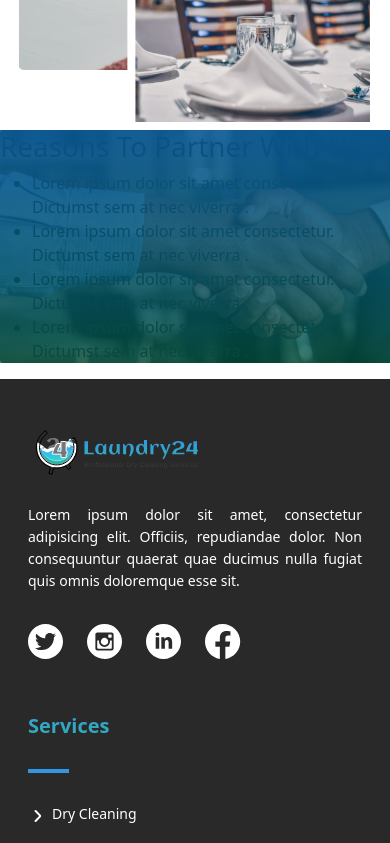
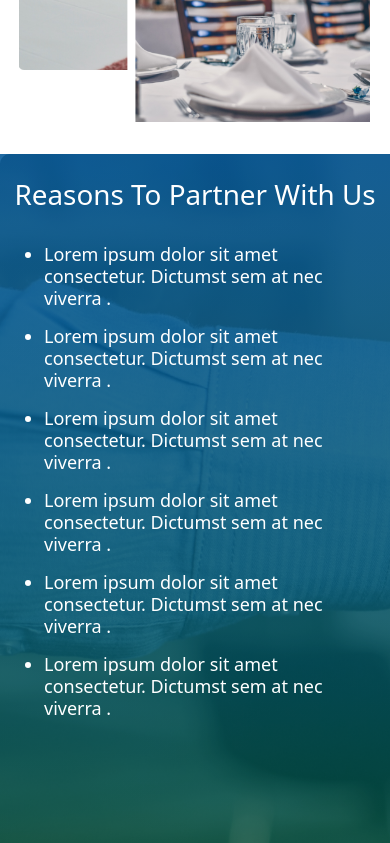
Before and after one commit to ahmed20008/Laundry-website, a React (Vite) app: page /partners in a window 390 px wide. Shown: the part 940-1783 px from the top of the page. Built offline with nearby package versions, Linux system fonts and the light colour scheme.

Commit message:
partners updated

```diff
--- a/src/components/Partners/Partners.css
+++ b/src/components/Partners/Partners.css
@@ -1,4 +1,4 @@
-.partners-heading h1{
+.partners-heading h1 {
     font-style: normal;
     font-weight: 400;
     font-size: 60px;
@@ -7,16 +7,60 @@
     font-feature-settings: 'liga' off;
     color: #292929;
 }
-.partners-reason{
-    position: relative;
+
+.partner-container {
+    height: 703px;
+    width: 100%;
+    color: white;
+    overflow: hidden;
     background-size: cover;
-    background-repeat: no-repeat;
+    background-repeat: no-repeat !important;
+    object-fit: cover !important;
 }
-.overlay {
-    position: absolute;
-    top: 0;
-    left: 0;
-    width: 100%;
-    height: 100%;
-    background: linear-gradient(0deg, rgba(0, 0, 0, 0.2), rgba(0, 0, 0, 0.2)), linear-gradient(180deg, rgba(9, 114, 195, 0.87) 0%, rgba(0, 109, 120, 0.75941) 75.74%, rgba(0, 119, 90, 0.66) 100%);
-  }
+
+.partners-reasons {
+    font-weight: 900;
+    font-size: 42px;
+    line-height: 54px;
+    color: #fff;
+    text-align: center;
+
+}
+
+.partner-container ul {
+    display: grid;
+    grid-template-columns: repeat(2, 1fr);
+}
+
+.partner-container ul li {
+    padding-top: 1rem;
+    padding-bottom: 1rem;
+    font-weight: 500;
+    font-size: 32px;
+    line-height: 42px;
+    margin-left: 1rem;
+}
+
+@media screen and (max-width: 991px) {
+    .partner-container ul {
+        grid-template-columns: repeat(1, 1fr);
+    }
+
+    .partner-container ul li {
+        font-size: 21px;
+        line-height: 32px;
+    }
+}
+
+@media screen and (max-width: 500px) {
+    .partner-container ul {
+        padding-left: 1rem;
+    }
+
+    .partner-container ul li {
+        padding-top: 0.5rem;
+        padding-bottom: 0.5rem;
+        font-size: 18px;
+        line-height: 22px;
+    }
+}
--- a/src/components/Partners/Partners.tsx
+++ b/src/components/Partners/Partners.tsx
@@ -41,16 +41,20 @@ const Partners: React.FC = () => {
       <div className="">
         <div className="row">
           <div className="col-md-12">
-            <div className="partners-reason img-fluid" style={{ backgroundImage: `url(${partnersReason})` }}>
-              <div className="overlay"></div>
-              <div className="reason-content">
-              <h1>Reasons To Partner With Us</h1>
+            <div className="partner-container my-4" style={{
+              background: `linear-gradient(0deg, rgba(0, 0, 0, 0.2), rgba(0, 0, 0, 0.2)), linear-gradient(180deg, rgba(9, 114, 195, 0.87) 0%, rgba(0, 109, 120, 0.75941) 75.74%, rgba(0, 119, 90, 0.66) 100%), url(${partnersReason})`
+              }}>
+              <div className="partners-reasons">
+                <h1 className='my-4'>Reasons To Partner With Us</h1>
+              </div>
+              <div className="container">
               <ul>
                 <li>Lorem ipsum dolor sit amet consectetur. Dictumst sem at nec viverra .</li>
                 <li>Lorem ipsum dolor sit amet consectetur. Dictumst sem at nec viverra .</li>
                 <li>Lorem ipsum dolor sit amet consectetur. Dictumst sem at nec viverra .</li>
                 <li>Lorem ipsum dolor sit amet consectetur. Dictumst sem at nec viverra .</li>
-
+                <li>Lorem ipsum dolor sit amet consectetur. Dictumst sem at nec viverra .</li>
+                <li>Lorem ipsum dolor sit amet consectetur. Dictumst sem at nec viverra .</li>
               </ul>
               </div>
             </div>
```
